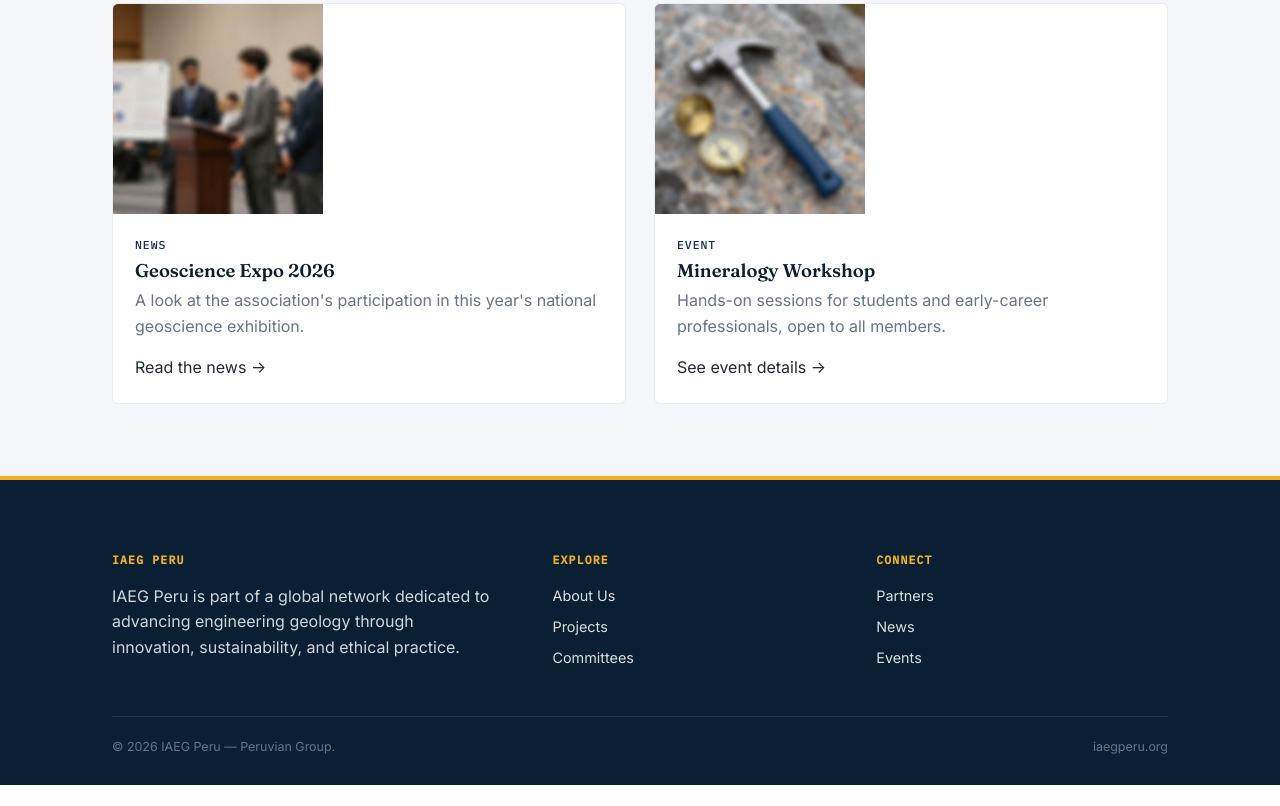
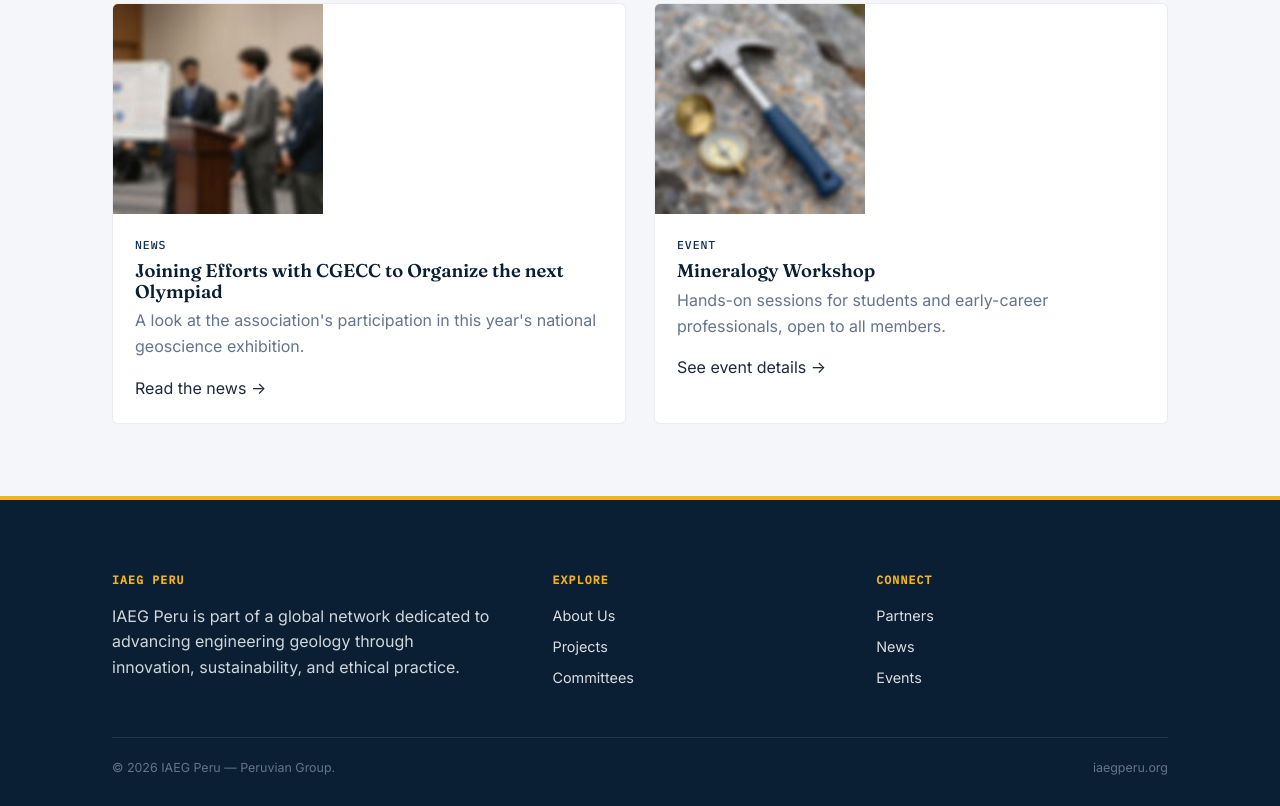
Before and after one commit to iaegperu/web-iaegperu, an Eleventy site: page src/index.html in a window 1280 px wide. Shown: the part 2221-3027 px from the top of the page. Before the commit the page ends 3006 px from the top, so only its background shows below. Built offline with nearby package versions, Linux system fonts and the light colour scheme; Eleventy itself is replaced by a stand-in of ours; files that its build step writes are made by us from their sources.

Commit message:
Update Page “home”

```diff
--- a/src/index.html
+++ b/src/index.html
@@ -1,7 +1,8 @@
 ---
 layout: layout.njk
 title: Home
-description: IAEG Peru is part of a global network dedicated to advancing engineering geology through innovation, sustainability, and ethical practice.
+description: IAEG Peru is part of a global network dedicated to advancing
+  engineering geology through innovation, sustainability, and ethical practice.
 ---
 <section class="hero">
   <div class="wrap">
@@ -73,7 +74,7 @@ description: IAEG Peru is part of a global network dedicated to advancing engine
         <img src="/Geoscience Expo 2026.jpg" alt="Geoscience Expo 2026">
         <div class="body">
           <div class="meta">News</div>
-          <h3>Geoscience Expo 2026</h3>
+          <h3>Joining Efforts with CGECC to Organize the next Olympiad</h3>
           <p>A look at the association's participation in this year's national geoscience exhibition.</p>
           <a href="/news.html">Read the news &rarr;</a>
         </div>
```
